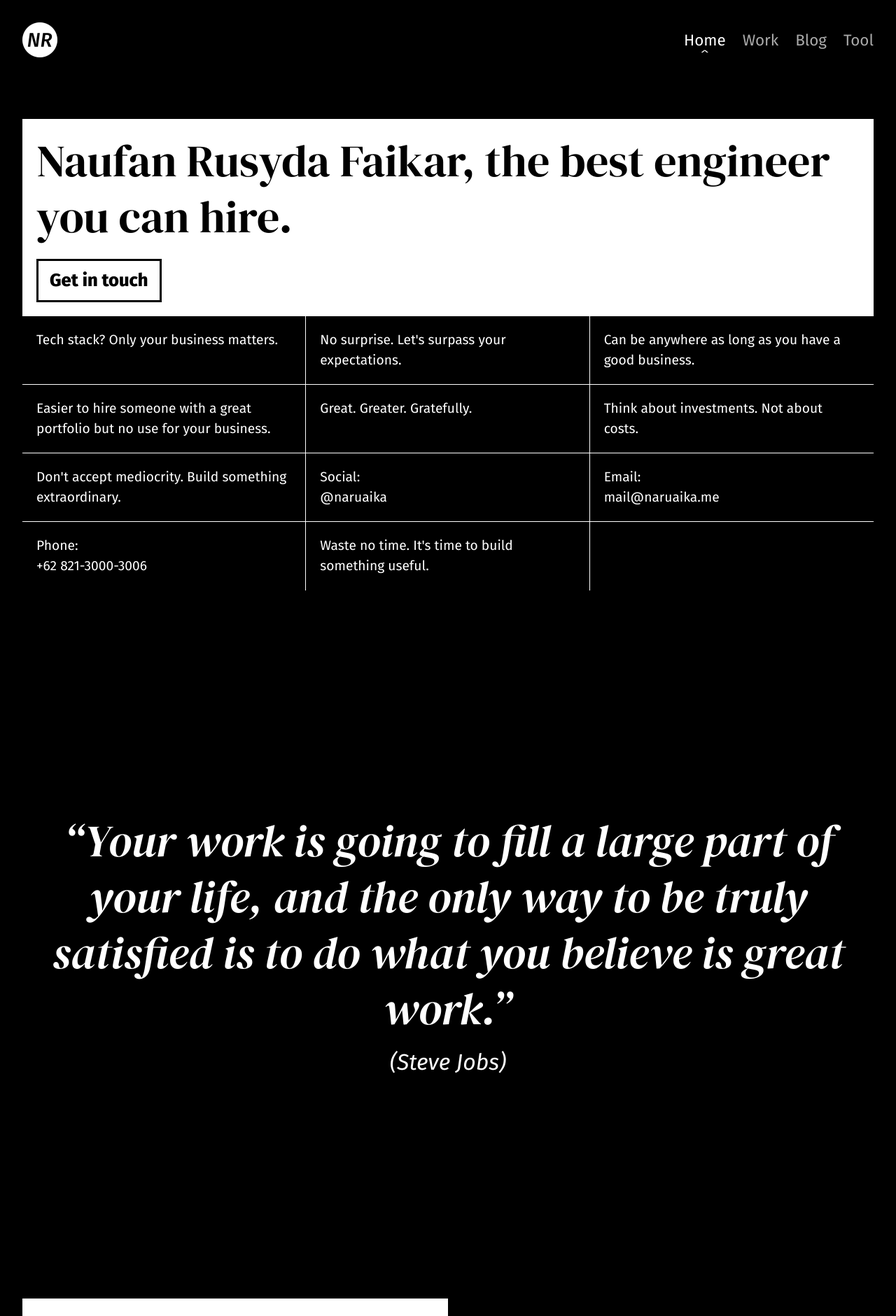
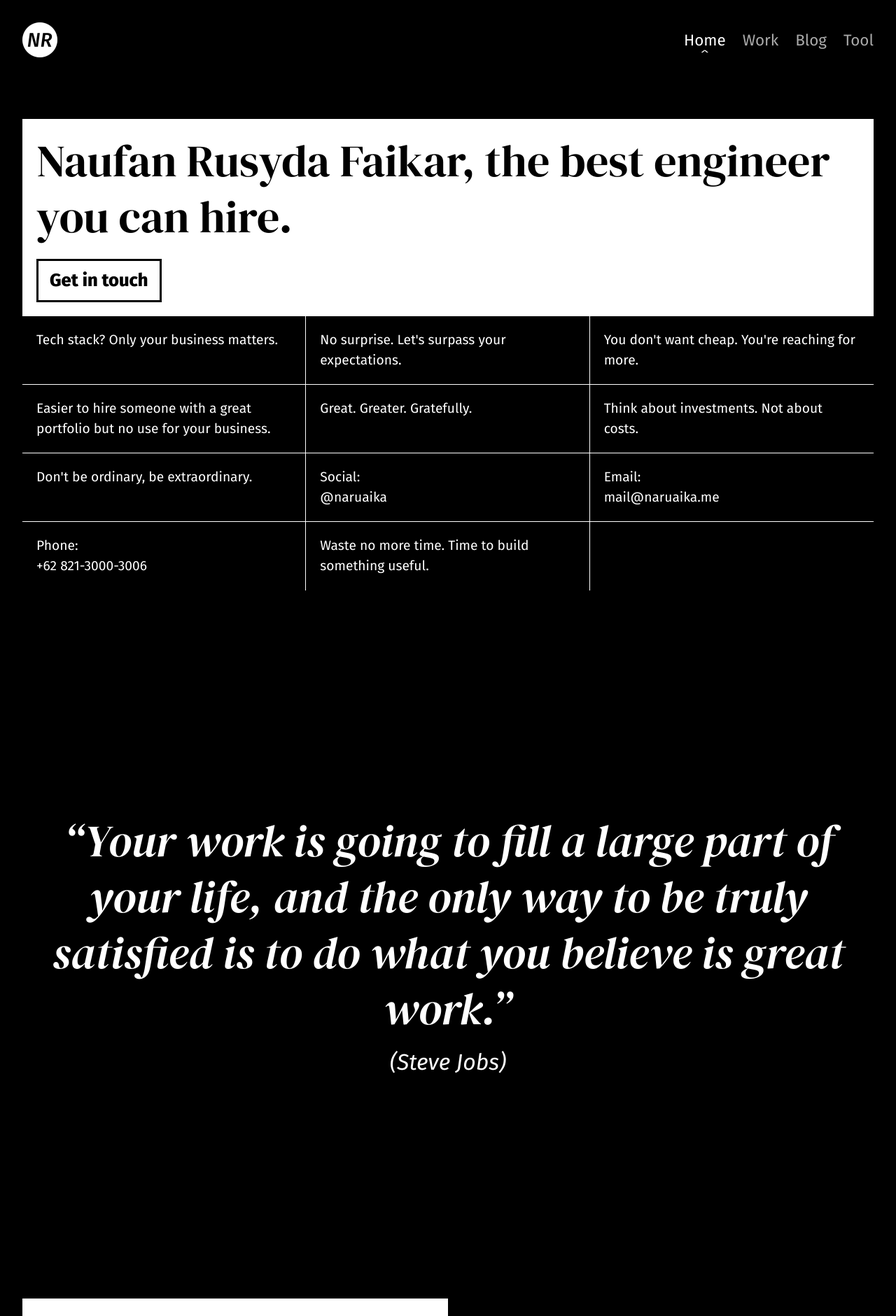
Before and after one commit to naruaika/naruaika.github.io, a Jekyll site: the page built from index.html, in a window 1280 px wide. Shown: the top 1881 px of the page at 70% size. Built offline with Jekyll 4.4.1, drawn with Linux system fonts in a browser that asks for light colours.

Commit message:
Replace some more with better sentences

```diff
--- a/index.html
+++ b/index.html
@@ -279,6 +279,7 @@ title: Naufan Rusyda Faikar - Software Engineer
             grid-template-rows: auto;
 
             .box:nth-child(1) {
+                font-size: 3rem;
                 grid-column: 1;
                 grid-row: 1;
             }
@@ -323,15 +324,15 @@ title: Naufan Rusyda Faikar - Software Engineer
         <div class="box">Naufan Rusyda Faikar, the best engineer you can hire.<a href="mailto:mail@naruaika.me" class="button">Get in touch</a></div>
         <div class="box">Tech stack? Only your business matters.</div>
         <div class="box">No surprise. Let's surpass your expectations.</div>
-        <div class="box">Can be anywhere as long as you have a good business.</div>
+        <div class="box">You don't want cheap. You're reaching for more.</div>
         <div class="box">Easier to hire someone with a great portfolio but no use for your business.</div>
         <div class="box">Great. Greater. Gratefully.</div>
         <div class="box">Think about investments. Not about costs.</div>
-        <div class="box">Don't accept mediocrity. Build something extraordinary.</div>
+        <div class="box">Don't be ordinary, be extraordinary.</div>
         <div class="box contact">Social:<br>@naruaika</div>
         <div class="box contact">Email:<br>mail@naruaika.me</div>
         <div class="box contact">Phone:<br>+62 821-3000-3006</div>
-        <div class="box">Waste no time. It's time to build something useful.</div>
+        <div class="box">Waste no more time. Time to build something useful.</div>
     </div>
 
     <blockquote id="steve-quote" aria-label="Steve Quote">
```
